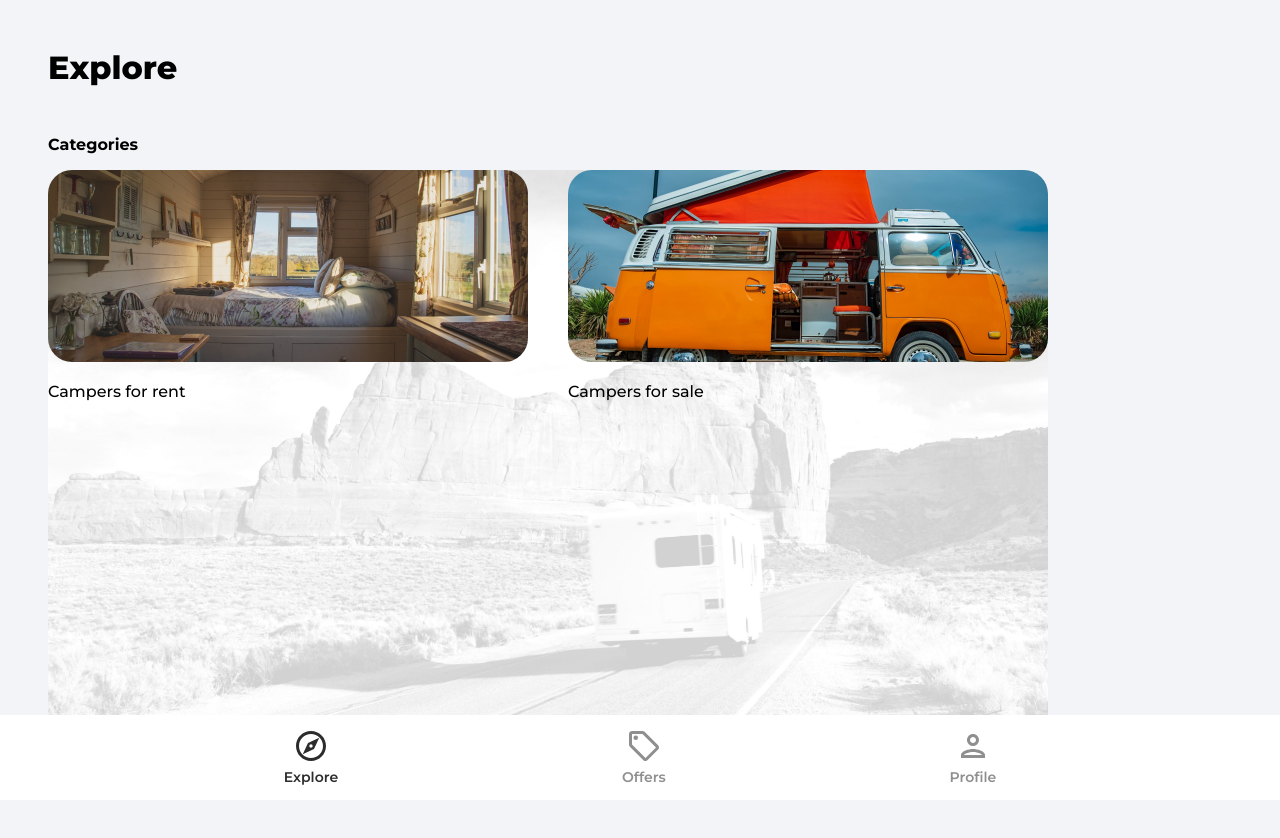
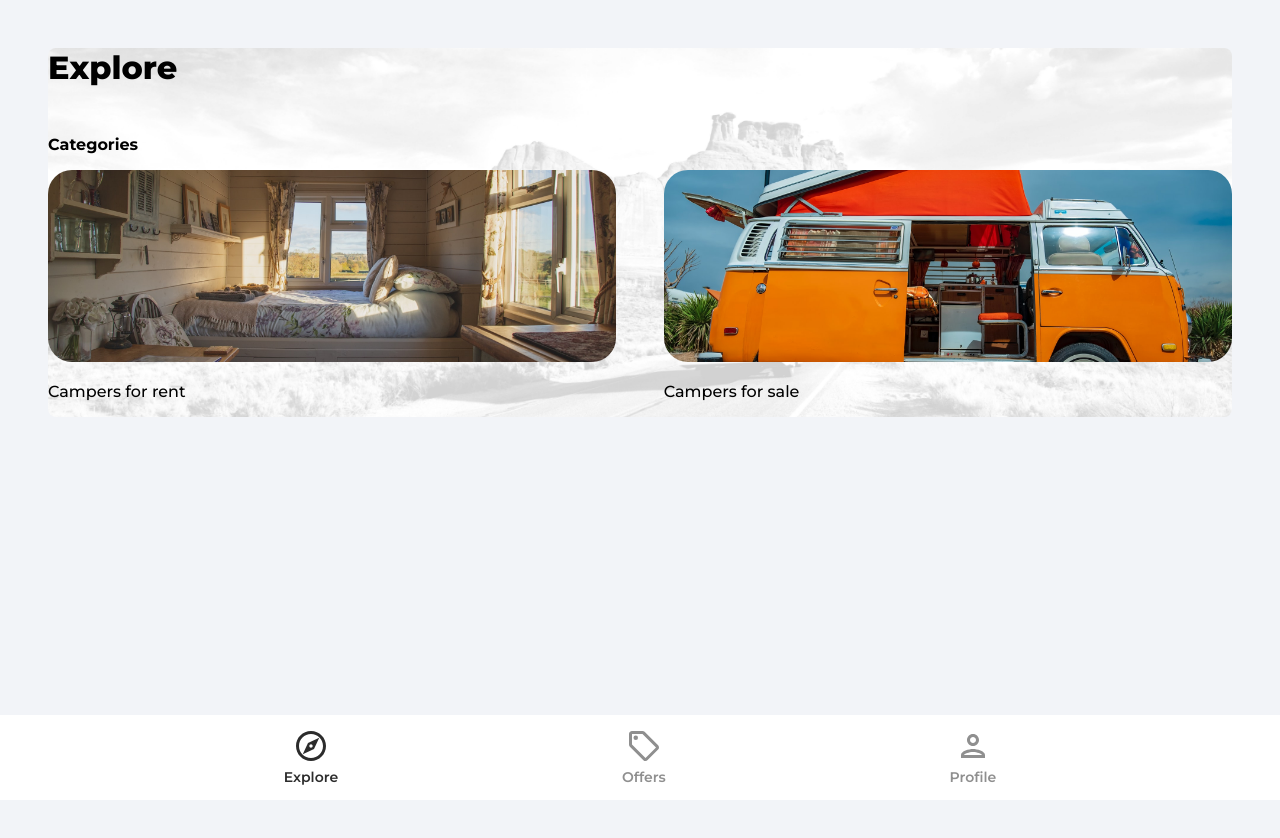
Before and after one commit to SilvesterSpath/Caravan, a React (Create React App) app: page / in a window 1280 px wide. Shown: the top 838 px of the page. After the commit the page ends 800 px from the top, so only its background shows below. Built offline with nearby package versions, Linux system fonts and the light colour scheme; no server answers; the database is empty.

Commit message:
background

```diff
--- a/src/index.css
+++ b/src/index.css
@@ -146,6 +146,19 @@ pre {
 .pageHeader {
   font-size: 2rem;
   font-weight: 800;
+
+}
+
+.feeling{
+  background-image: url('./assets/jpg/feeling.jpg');
+  width: 100%;
+  height: 100%;
+  background-position: center;
+  background-size: cover;
+  background-repeat: no-repeat;
+  border-radius: 0.5rem;
+  z-index: -10;
+
 }
 
 .navbar {
@@ -383,13 +396,7 @@ pre {
 .exploreCategories {
   display: flex;
   justify-content: space-between;
-  background-image: url('./assets/jpg/feeling.jpg');
-  width: 1000px;
-  height: 600px;
-  background-position: center;
-  background-size: cover;
-  background-repeat: no-repeat;
-  border-radius: 1.5rem
+
 }
 
 .exploreCategories a {
--- a/src/pages/Explore.jsx
+++ b/src/pages/Explore.jsx
@@ -8,11 +8,11 @@ function Explore() {
 
   return (
     <div className='explore'>
+    <div className='feeling'>
       <header >
         <p className="pageHeader">Explore</p>
         <main >
           <Slider/>
-
           <p className="exploreCategoryHeading">Categories</p>
           <div className="exploreCategories" >
     {        <Link to={'/category/rent'}>
@@ -26,7 +26,7 @@ function Explore() {
           </div>
         </main>
       </header>
-      <footer ></footer>
+      </div>
     </div>
   )
 }
```
